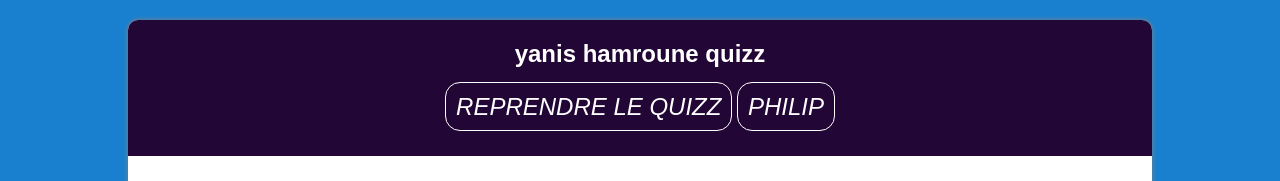
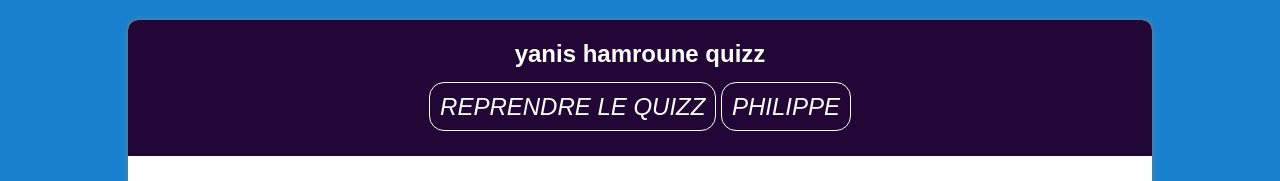
Before and after one commit to xnmn/quiz, a plain HTML site: page louis.html in a window 1280 px wide. Shown: the top 181 px of the page. Drawn offline with Linux system fonts and the light colour scheme.

Commit message:
Update louis.html

```diff
--- a/louis.html
+++ b/louis.html
@@ -21,7 +21,7 @@
                         <li class="menuitem">reprendre le quizz</li>
                     </a>
                     <a href="./philip.html">
-                        <li class="menuitem">philip</li>
+                        <li class="menuitem">Philippe</li>
                     </a>
                 </ul>
             </nav>
```
